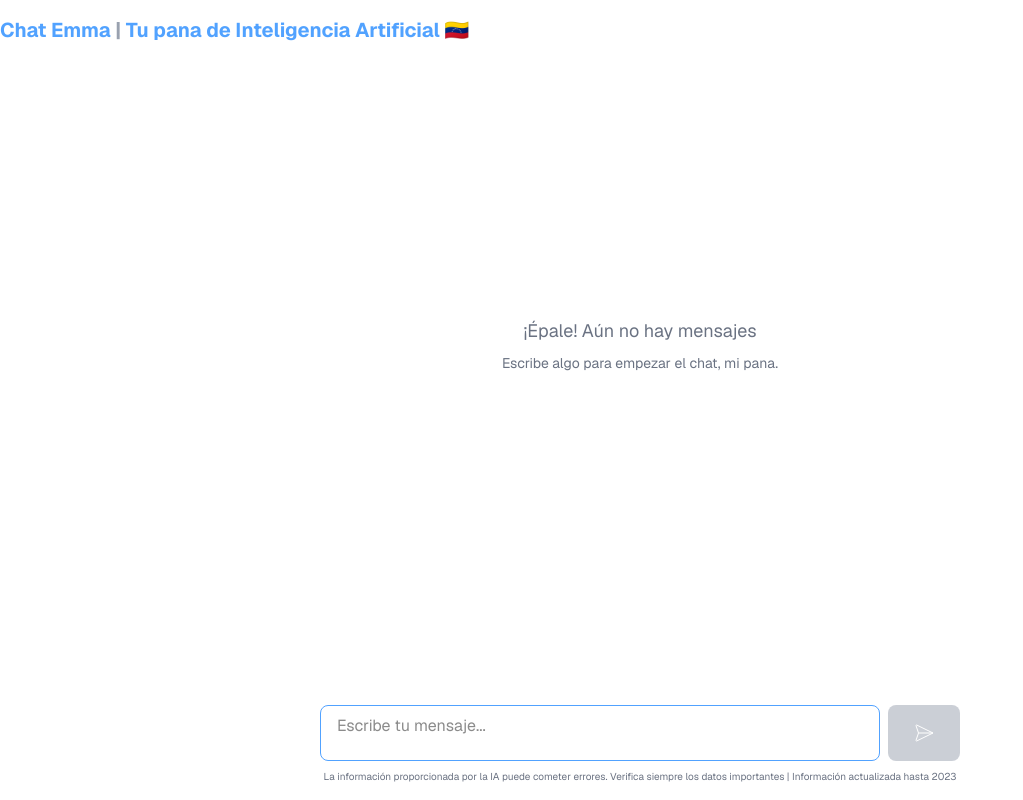
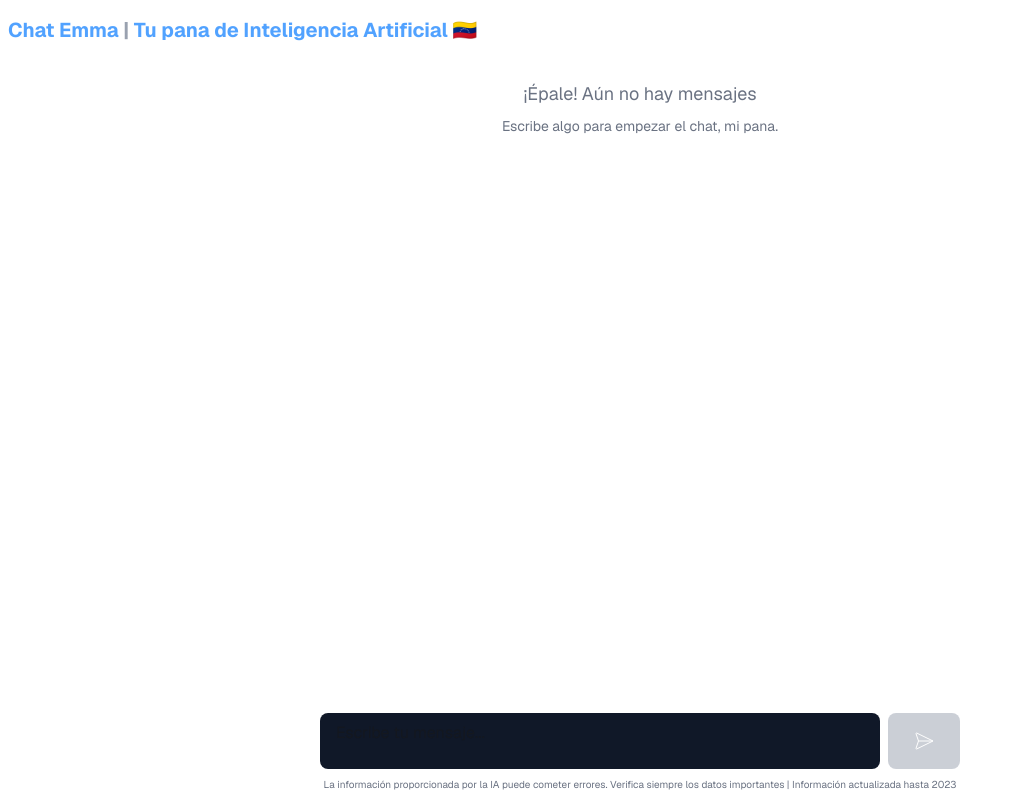
Before and after one commit to Emcahell/chat-ia-emma, a Next.js app: page / in a window 1280 px wide. Shown: the whole page, without its empty margins (0-1023 px from the left). Built offline with nearby package versions, Linux system fonts and the light colour scheme.

Commit message:
update and improve ui chat

```diff
--- a/app/page.tsx
+++ b/app/page.tsx
@@ -56,12 +56,12 @@ export default function ChatVenezuela() {
 
     // Auto-resize textarea
     const textarea = e.target;
-    textarea.style.height = 'auto';
+    textarea.style.height = "auto";
     textarea.style.height = `${Math.min(textarea.scrollHeight, 120)}px`; // Max height of 120px
   };
 
   const handleKeyPress = (e: React.KeyboardEvent<HTMLTextAreaElement>) => {
-    if (e.key === 'Enter' && !e.shiftKey) {
+    if (e.key === "Enter" && !e.shiftKey) {
       e.preventDefault();
       sendMessage();
     }
@@ -84,7 +84,7 @@ export default function ChatVenezuela() {
 
     // Reset textarea height
     if (textareaRef.current) {
-      textareaRef.current.style.height = 'auto';
+      textareaRef.current.style.height = "auto";
     }
 
     // Create updated copy for API (includes the new message)
@@ -92,8 +92,8 @@ export default function ChatVenezuela() {
 
     // Filter messages for API (only valid ones)
     const filteredMessages = updatedMessages
-      .filter(msg => msg.role && msg.content && msg.content.trim())
-      .map(msg => ({
+      .filter((msg) => msg.role && msg.content && msg.content.trim())
+      .map((msg) => ({
         role: msg.role,
         content: msg.content.trim(),
       }));
@@ -123,9 +123,9 @@ export default function ChatVenezuela() {
   };
 
   return (
-    <div className="flex flex-col h-screen max-w-2xl mx-auto p-2 md:p-4 font-sans">
-      <header className="absolute top-0 left-0 right-0 py-4">
-        <h1 className="text-md md:text-xl font-bold text-blue-400">
+    <div className="relative flex flex-col max-w-2xl mx-auto mt-16 mb-24 p-2 md:p-4 font-sans">
+      <header className="fixed top-0 left-0 right-0 py-4 bg-background">
+        <h1 className="text-md md:text-xl px-2 font-bold text-blue-400">
           Chat Emma <span className="text-gray-400">|</span>{" "}
           <span className="text-sm md:text-xl">
             Tu pana de Inteligencia Artificial 🇻🇪
@@ -165,20 +165,21 @@ export default function ChatVenezuela() {
         <div ref={messagesEndRef} />
       </div>
 
-      <div className="flex gap-2">
+      <article className="fixed bottom-0 left-0 right-0 max-w-2xl mx-auto bg-background p-2">
+        <div className="flex gap-2 px-2">
           <textarea
             ref={textareaRef}
             value={input}
             onChange={handleTextareaChange}
             onKeyPress={handleKeyPress}
-          className="flex-1 px-4 py-2 border rounded-lg focus:outline-none focus:ring-2 focus:ring-blue-600 border-blue-400 resize-none overflow-hidden min-h-10 max-h-30"
+            className="flex-1 px-4 py-2 border rounded-lg focus:outline-none border-none bg-gray-900 resize-none overflow-hidden min-h-10 max-h-30"
             placeholder="Escribe tu mensaje..."
             rows={1}
           />
           <button
             onClick={sendMessage}
             disabled={loading || !input.trim()}
-          className="px-6 py-4 bg-blue-500/50 text-white rounded-lg hover:bg-blue-600 disabled:bg-gray-400 disabled:opacity-50">
+            className="px-6 py-4 bg-blue-500 text-white rounded-lg hover:bg-blue-600 disabled:bg-gray-400 disabled:opacity-50">
             <svg
               width="24"
               height="24"
@@ -192,8 +193,10 @@ export default function ChatVenezuela() {
           </button>
         </div>
         <div className="text-[10px] text-gray-500 text-center mt-2">
-        La información proporcionada por la IA puede cometer errores. Verifica siempre los datos importantes | Información actualizada hasta 2023
+          La información proporcionada por la IA puede cometer errores. Verifica
+          siempre los datos importantes | Información actualizada hasta 2023
         </div>
+      </article>
     </div>
   );
 }
```
Lines whose indentation alone changed are shown as unchanged.
